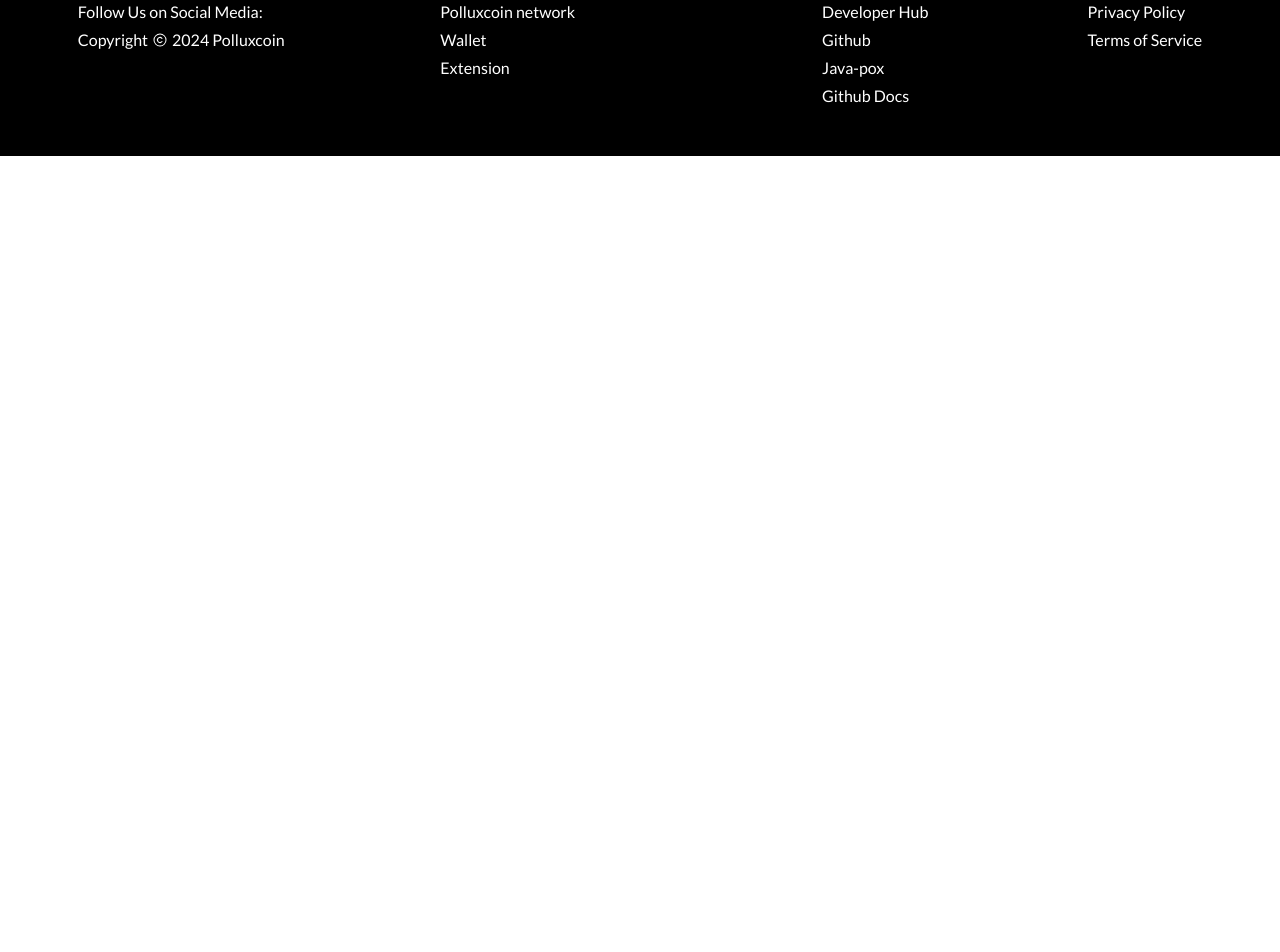
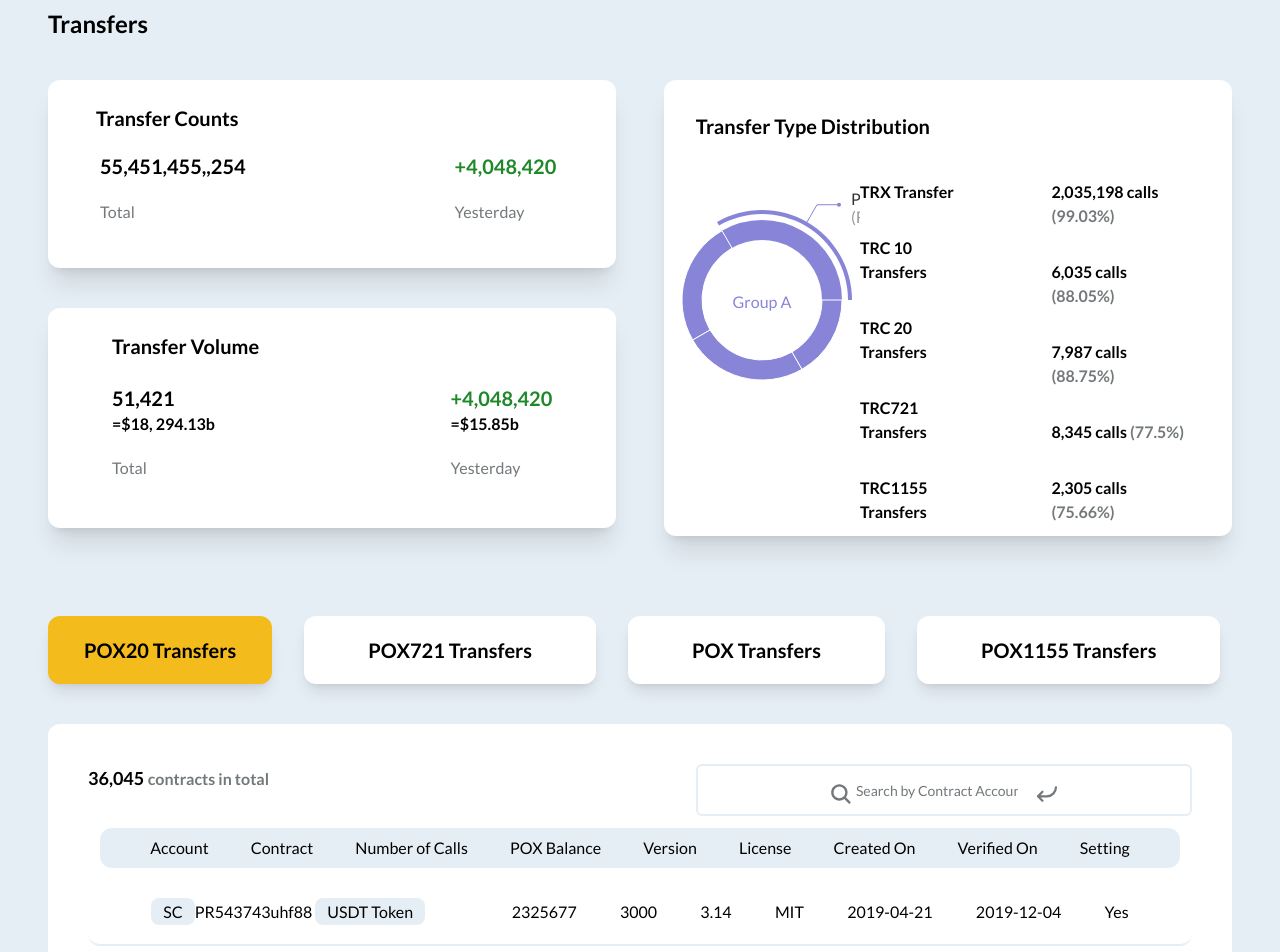
Before and after one commit to PolluxCoin2-0/POX_SCAN, a React (Vite) app: page /blockchain/transfer in a window 1280 px wide. Shown: the part 200-1152 px from the top of the page. Before the commit the page ends 800 px from the top, so only its background shows below. Built offline with nearby package versions, Linux system fonts and the light colour scheme.

Commit message:
Transfer of data page update

```diff
--- a/src/components/SearchBarExpand.jsx
+++ b/src/components/SearchBarExpand.jsx
@@ -9,7 +9,7 @@ const SearchBar = ({ onSearch }) => {
   };
 
   return (
-    <div className="pb-12 relative mx-auto text-gray-600 p-12">
+    <div className="pb-12 relative mx-auto text-gray-600 py-12">
       <div className="relative flex items-center">
         <svg
           className="absolute left-3 text-light-gray h-6 w-6 fill-current"
--- a/src/pages/BlockchainPage/Contacts.jsx
+++ b/src/pages/BlockchainPage/Contacts.jsx
@@ -1,12 +1,11 @@
 // import React from 'react'
 
 import { ContactData } from "../../data/ContactData";
-// import { IoIosArrowForward } from "react-icons/io";
-import PieChartComp from "../../components/PieChartComp";
+import PieChartComp from "../../components/PieChartComp"
 import SearchBarExpand from "../../components/SearchBarExpand";
 import {IoSearch} from "react-icons/io5";
 import {PiArrowBendDownLeftBold} from "react-icons/pi";
-
+import {MdKeyboardArrowRight} from "react-icons/md";
 
 const Contacts = () => {
 
@@ -14,74 +13,86 @@ const Contacts = () => {
 
 
   return (
-    <div className="bg-light-sky-blue">
+    <div className="bg-light-sky-blue px-12 pb-12">
 
       <div>
         <SearchBarExpand/>
       </div>
 
-      <div className="m-12">
+      <div className="">
 
-        <div className="flex flex-row justify-between ">
-          <p className="text-xl font-bold">Contacts</p>
+        <div className="flex flex-row justify-between pb-10">
+          <p className="text-2xl font-bold">Contacts</p>
           <button className="bg-dark-yellow py-2 px-16 font-bold text-xl rounded-xl text-black cursor-pointer  " >
               Contracts Verification
           </button>
         </div>
 
-        <div className=" flex flex-row justify-between">
-         <div className=" flex flex-col gap-10">
+        <div className=" flex flex-row justify-between w-full">
+         <div className=" flex flex-col gap-10 w-[48%]">
 
-          <div className="bg-white px-16 py-6 gap-9 rounded-xl ">
-            <p className="  text-xl font-bold ">Contacts</p>
+          <div className="bg-white  py-6 gap-9 rounded-xl shadow-xl ">
+            <div className="flex flex-row justify-between">
+            <p className=" text-xl font-bold pl-12">Contacts</p>
+            <div className="flex flex-row pr-16">
+            <p>More</p>
+            <MdKeyboardArrowRight className="mt-1 text-xl"/>
+            </div>
+            </div>
 
 
             <div className=" flex flex-row justify-between gap-20 rounded-lg p-5">
 
 
-            <div className="">
-              <p>.................</p>
-              <p className="text-light-gray font-bold">Total</p>
+            <div className="pl-8">
+              <p >............................................</p>
+              <p className="text-light-gray  pt-5">Total</p>
               </div>
 
               <div>
-              <p className="text-dark-green font-bold text-xl">+17,792</p>
-              <p className="text-light-gray font-bold">Last 24h</p>
+              <p className="text-dark-green font-bold text-xl pr-10">+18,792</p>
+              <p className="text-light-gray  pt-5">Last 24h</p>
               </div>
 
 
             </div>
           </div>
-          <div className="bg-white px-16 py-6 gap-9 rounded-xl">
-            <p className=" text-xl font-bold ">
-            Verified Contacts
-            </p>
+          <div className="bg-white px-16 py-6 gap-9 rounded-xl shadow-xl">
 
-            <div className=" flex flex-row justify-between gap-20 rounded-lg p-5" >
+            <div className="flex flex-row justify-between ">
+            <p className=" text-xl font-bold "> Verified Contacts </p>
+            <div className="flex flex-row pr-5">
+            <p>More</p>
+            <MdKeyboardArrowRight className="mt-1 text-xl"/>
+            </div>
+            </div>
+
+
+            <div className=" flex flex-row justify-between gap-20 rounded-lg pt-6 pb-6" >
               <div>
-                <p className="text-xl font-bold text-dark-green">51,421</p>
-                <p className="text-light-gray">Total</p>
+                <p className="text-xl font-bold ">51,421</p>
+                <p className="text-light-gray pt-5">Total</p>
               </div>
 
               <div>
                 <p  className="text-xl font-bold text-dark-green">+3</p>
-                <p className="text-light-gray">Percentage</p>
+                <p className="text-light-gray pt-5">Percentage</p>
               </div>
             </div>
           </div>
          </div>
 
-         <div className="bg-white px-80 py-6">
-          <p className="font-bold text-xl p-0">24h Top Contracts</p>
+         <div className="bg-white rounded-xl shadow-xl w-[48%] py-3">
+          <p className="font-bold text-xl pt-5 pl-8 ">24h Top Contracts</p>
 
-          <div className="flex flex-row border-2">
-          <div className=" h-80">
-          <PieChartComp />
+          <div className="flex flex-row  justify-between">
+          <div className=" h-80 w-[40%]">
+           <PieChartComp />
           </div>
 
 
             <div className=" flex flex-row justify-between ">
-              <div className="">
+              <div className=" pr-20 space-y-5">
 
                 <p className=""><span className="px-2 py-1 bg-lightest-gray rounded-md"> SC</span>  <span className="px-2 py-1 bg-lightest-gray text-dark-red rounded-md">USDT Token </span></p>
                 <p className=""><span className="px-2 py-1 bg-lightest-gray rounded-md"> SC</span>  <span className="px-2 py-1 bg-lightest-gray text-dark-red rounded-md">USDT Token </span></p>
@@ -93,7 +104,16 @@ const Contacts = () => {
 
                 </div>
 
-              <div></div>
+              <div className="pr-10 space-y-5">
+                <p>2,035,198 calls <span className="text-light-gray">(99.03%)</span></p>
+                <p>6,035 calls <span className="text-light-gray">(88.05%)</span></p>
+                <p>7,987 calls <span className="text-light-gray">(88.75%)</span></p>
+                <p>8,345 calls <span className="text-light-gray">(77.5%)</span></p>
+                <p>2,305 calls <span className="text-light-gray">(75.66%)</span></p>
+                <p>1,234 calls <span className="text-light-gray">(75.66%)</span></p>
+                <p>5,098 calls <span className="text-light-gray">(65.54%)</span></p>
+
+              </div>
             </div>
           </div>
          </div>
@@ -102,11 +122,11 @@ const Contacts = () => {
       </div>
 
 
-        <div className="flex flex-row justify-start gap-8 m-12">
+        <div className="flex flex-row justify-start gap-8 pt-20 pb-10">
         <button className="bg-dark-yellow shadow-lg py-5 px-9 font-bold text-xl rounded-xl text-black cursor-pointer  " >
               Verified Contract
           </button>
-          <button className="shadow-lg py-5 px-16 font-bold text-xl rounded-xl text-black cursor-pointer  " >
+          <button className="shadow-lg py-5 px-16 font-bold text-xl rounded-xl bg-white text-black cursor-pointer  " >
               All Contract
           </button>
         </div>
@@ -114,7 +134,7 @@ const Contacts = () => {
         <div>
 
 
-        <div className="bg-white rounded-xl p-10 m-12">
+        <div className="bg-white rounded-xl p-10 ">
         < div className=" flex flex-row justify-between">
           <div>
           <p className=""> <span className="text-lg font-bold">36,045  </span>  <span className="font-bold text-light-gray">contracts in total</span></p>
@@ -156,7 +176,7 @@ const Contacts = () => {
           {ContactData.map ((contact, index) => {
             return (
               <>
-                <div className="flex flex-row justify-evenly p-5 border-b-2 border-lightest-gray  rounded-xl m-12">
+                <div className="flex flex-row justify-evenly p-5 border-b-2 border-lightest-gray  rounded-xl ">
 
                   <p><span className="px-3 py-1 bg-lightest-gray rounded-lg">SC</span>{contact.Account} <span className="px-3 py-1 bg-lightest-gray rounded-lg">USDT Token</span></p>
                   <p>{contact.Contract}</p>
--- a/src/pages/BlockchainPage/Transfer.jsx
+++ b/src/pages/BlockchainPage/Transfer.jsx
@@ -1,9 +1,209 @@
 // import React from 'react'
 
+import { ContactData } from "../../data/ContactData";
+import PieChartComp from "../../components/PieChartComp"
+import SearchBarExpand from "../../components/SearchBarExpand";
+import {IoSearch} from "react-icons/io5";
+import {PiArrowBendDownLeftBold} from "react-icons/pi";
+import {MdKeyboardArrowRight} from "react-icons/md";
+
 const Transfer = () => {
+
+
+
+
   return (
-    <div>Transfer</div>
-  )
-}
+    <div className="bg-light-sky-blue px-12 pb-12">
 
-export default Transfer
+      <div>
+        <SearchBarExpand/>
+      </div>
+
+      <div className="">
+
+        <div className="flex flex-row justify-between pb-10">
+          <p className="text-2xl font-bold">Transfers</p>
+
+        </div>
+
+        <div className=" flex flex-row justify-between w-full">
+         <div className=" flex flex-col gap-10 w-[48%]">
+
+          <div className="bg-white  py-6 gap-9 rounded-xl shadow-xl ">
+            <div className="flex flex-row justify-between">
+            <p className=" text-xl font-bold pl-12">Transfer Counts</p>
+
+            </div>
+
+
+            <div className=" flex flex-row justify-between gap-20 rounded-lg p-5">
+
+
+            <div className="pl-8">
+              <p className="text-xl font-bold">55,451,455,,254</p>
+              <p className="text-light-gray  pt-5">Total</p>
+              </div>
+
+              <div>
+              <p className="text-dark-green font-bold text-xl pr-10">+4,048,420</p>
+              <p className="text-light-gray  pt-5"> Yesterday</p>
+              </div>
+
+
+            </div>
+          </div>
+          <div className="bg-white px-16 py-6 gap-9 rounded-xl shadow-xl">
+
+            <div className="flex flex-row justify-between ">
+            <p className=" text-xl font-bold "> Transfer Volume</p>
+
+            </div>
+
+
+            <div className=" flex flex-row justify-between gap-20 rounded-lg pt-6 pb-6" >
+              <div>
+                <p className="text-xl font-bold ">51,421</p>
+                <p className="font-bold">=$18, 294.13b</p>
+                <p className="text-light-gray pt-5">Total</p>
+              </div>
+
+              <div>
+                <p  className="text-xl font-bold text-dark-green">+4,048,420</p>
+                <p className="font-bold">=$15.85b</p>
+                <p className="text-light-gray pt-5">Yesterday</p>
+              </div>
+            </div>
+          </div>
+         </div>
+
+         <div className="bg-white rounded-xl shadow-xl w-[48%] py-3">
+          <p className="font-bold text-xl pt-5 pl-8 ">Transfer Type Distribution</p>
+
+          <div className="flex flex-row  justify-between">
+          <div className=" h-80 w-[40%]">
+           <PieChartComp />
+          </div>
+
+
+            <div className=" flex flex-row justify-between ">
+              <div className=" pr-20 pt-10 space-y-8">
+
+                <p className="font-bold">TRX Transfer</p>
+                <p className="font-bold">TRC 10 Transfers</p>
+                <p className="font-bold">TRC 20 Transfers</p>
+                <p className="font-bold">TRC721 Transfers</p>
+                <p className="font-bold">TRC1155 Transfers</p>
+                </div>
+
+              <div className="pr-10 pt-10 space-y-8">
+                <p className="font-bold">2,035,198 calls <span className="text-light-gray">(99.03%)</span></p>
+                <p className="font-bold">6,035 calls <span className="text-light-gray">(88.05%)</span></p>
+                <p className="font-bold">7,987 calls <span className="text-light-gray">(88.75%)</span></p>
+                <p className="font-bold">8,345 calls <span className="text-light-gray">(77.5%)</span></p>
+                <p className="font-bold">2,305 calls <span className="text-light-gray">(75.66%)</span></p>
+
+
+              </div>
+            </div>
+          </div>
+         </div>
+
+        </div>
+      </div>
+
+
+        <div className="flex flex-row justify-start gap-8 pt-20 pb-10">
+        <button className="bg-dark-yellow shadow-lg py-5 px-9 font-bold text-xl rounded-xl text-black cursor-pointer  " >
+              POX20 Transfers
+          </button>
+          <button className="shadow-lg py-5 px-16 font-bold text-xl rounded-xl bg-white text-black cursor-pointer  " >
+              POX721 Transfers
+          </button>
+
+          <button className="shadow-lg py-5 px-16 font-bold text-xl rounded-xl bg-white text-black cursor-pointer  " >
+              POX Transfers
+          </button>
+
+          <button className="shadow-lg py-5 px-16 font-bold text-xl rounded-xl bg-white text-black cursor-pointer  " >
+                POX1155 Transfers
+          </button>
+
+
+        </div>
+
+        <div>
+
+
+        <div className="bg-white rounded-xl p-10 ">
+        < div className=" flex flex-row justify-between">
+          <div>
+          <p className=""> <span className="text-lg font-bold">36,045  </span>  <span className="font-bold text-light-gray">contracts in total</span></p>
+          </div>
+
+
+          <div className="flex flex-row justify-between px-32 rounded-md  border-2 border-lightest-gray">
+          <IoSearch className=" text-xl pt-4 w-10 h-10 text-light-gray"/>
+
+          <input
+          className="bg-white h-12 w-full  rounded-lg text-sm  focus:outline-none placeholder:text-light-gray placeholder:font-medium"
+          type="search"
+          name="search"
+          placeholder="Search by Contract Accounts/Name"
+        />
+
+        <PiArrowBendDownLeftBold className="w-10 h-10 pt-4  text-light-gray"/>
+          </div>
+
+
+        </div>
+
+          <div className="flex flex-row justify-evenly bg-lightest-gray p-2 m-3 rounded-xl">
+            <p>Account</p>
+            <p>Contract</p>
+            <p>Number of Calls </p>
+            <p>POX Balance </p>
+            <p>Version</p>
+            <p>License</p>
+            <p>Created On</p>
+            <p>Verified On</p>
+            <p>Setting</p>
+
+
+        </div>
+
+
+
+          {ContactData.map ((contact, index) => {
+            return (
+              <>
+                <div className="flex flex-row justify-evenly p-5 border-b-2 border-lightest-gray  rounded-xl ">
+
+                  <p><span className="px-3 py-1 bg-lightest-gray rounded-lg">SC</span>{contact.Account} <span className="px-3 py-1 bg-lightest-gray rounded-lg">USDT Token</span></p>
+                  <p>{contact.Contract}</p>
+                  <p>{contact.NumberOfCalls}</p>
+                  <p>{contact.POXBalance}</p>
+                  <p>{contact.Version}</p>
+                  <p>{contact.Licence}</p>
+                  <p>{contact.CreatedOn}</p>
+                  <p>{contact.VerifiedOn}</p>
+                  <p>{contact.Settings}</p>
+
+                </div>
+              </>
+            )
+          })}
+
+
+
+
+
+
+
+      </div>
+      </div>
+      </div>
+
+  );
+};
+
+export default Transfer;
```
Also changed, not shown: src/pages/BlockchainPage/Accounts.jsx (+9 -8 lines), src/pages/BlockchainPage/Blocks.jsx (+8 -8 lines), src/pages/BlockchainPage/Nodes.jsx (+11 -11 lines).
